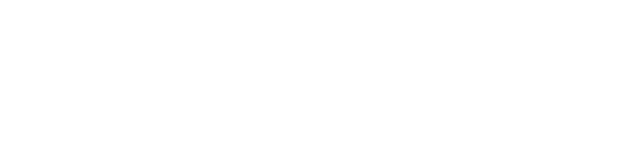
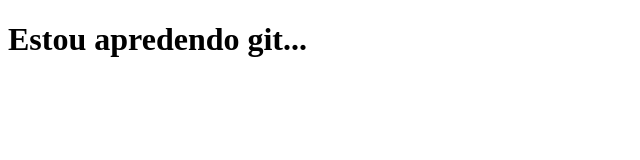
Before and after one commit to torresdavii/git, a plain HTML site: page index.html in a window 1280 px wide. Shown: the whole page, without its empty margins (0-640 px from the left). Drawn offline with Linux system fonts and the light colour scheme.

Commit message:
Criri um titulo

```diff
--- a/index.html
+++ b/index.html
@@ -6,6 +6,6 @@
     <title>Tutorial GIT</title>
 </head>
 <body>
-
+    <h1>Estou apredendo git...</h1>
 </body>
 </html>
```
